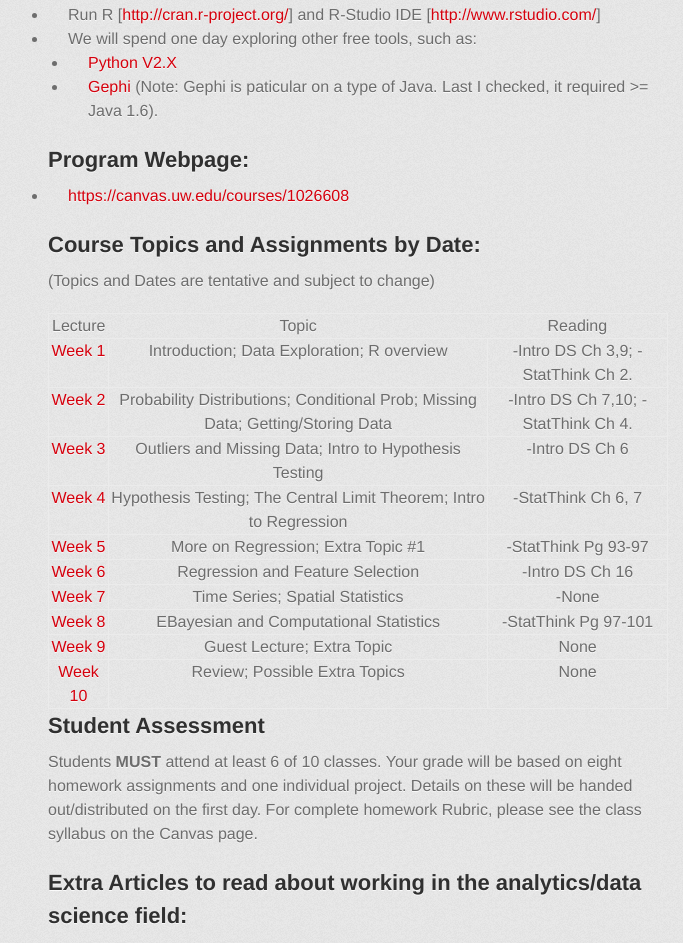
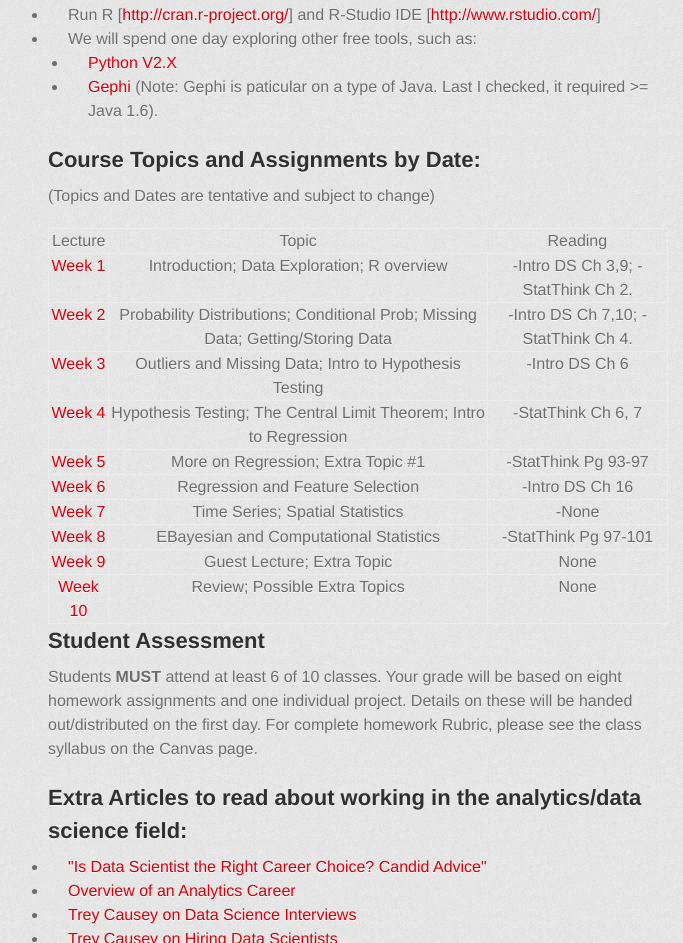
Before and after one commit to nfmcclure/DataScience350, a plain HTML site: page index.html in a window 1280 px wide. Shown: the part 1709-2652 px from the top of the page, without its empty margins (282-965 px from the left). Drawn offline with Linux system fonts and the light colour scheme; a web font is replaced by a local one.

Commit message:
Update index.html

```diff
--- a/index.html
+++ b/index.html
@@ -110,13 +110,6 @@
 </ul>
 
 <h2>
-<a id="program-webpage" class="anchor" href="#program-webpage" aria-hidden="true"><span aria-hidden="true" class="octicon octicon-link"></span></a>Program Webpage:</h2>
-
-<ul>
-<li><a href="https://canvas.uw.edu/courses/1026608">https://canvas.uw.edu/courses/1026608</a></li>
-</ul>
-
-<h2>
 <a id="course-topics-and-assignments-by-date" class="anchor" href="#course-topics-and-assignments-by-date" aria-hidden="true"><span aria-hidden="true" class="octicon octicon-link"></span></a>Course Topics and Assignments by Date:</h2>
 
 <p>(Topics and Dates are tentative and subject to change)</p>
```
